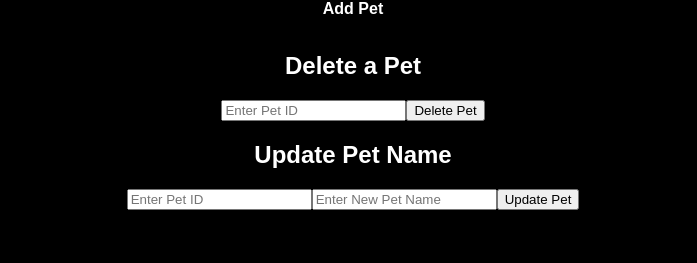
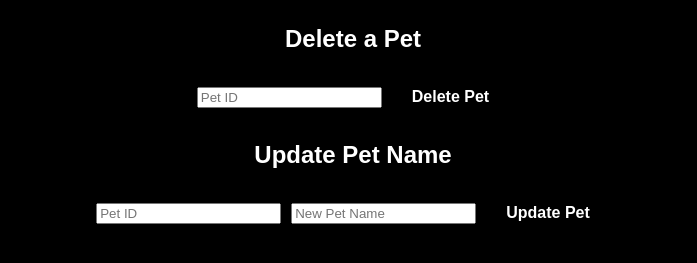
Before and after one commit to YuxuanChen7/Final-web, a React (Create React App) app in the folder front/: page /addpet in a window 1280 px wide. Shown: the part 445-708 px from the top of the page, without its empty margins (287-984 px from the left). Built offline with nearby package versions, Linux system fonts and the light colour scheme; no server answers.

Commit message:
CRUD CSS

```diff
--- a/front/src/components/AddPet/AddPet.js
+++ b/front/src/components/AddPet/AddPet.js
@@ -165,10 +165,13 @@ const AddPet = () => {
             type="text"
             value={deletePetId}
             onChange={(e) => setDeletePetId(e.target.value)}
-            placeholder="Enter Pet ID"
             required
+            placeholder="Pet ID"
+            className="input-style"
           />
-          <button type="submit">Delete Pet</button>
+          <button type="submit" className="button-style">
+            Delete Pet
+          </button>
         </form>
       </div>
       <div className="update-pet-form">
@@ -178,17 +181,21 @@ const AddPet = () => {
             type="text"
             value={updatePetId}
             onChange={(e) => setUpdatePetId(e.target.value)}
-            placeholder="Enter Pet ID"
+            placeholder="Pet ID"
             required
+            className="input-style"
           />
           <input
             type="text"
             value={newPetName}
             onChange={(e) => setNewPetName(e.target.value)}
-            placeholder="Enter New Pet Name"
+            placeholder="New Pet Name"
             required
+            className="input-style"
           />
-          <button type="submit">Update Pet</button>
+          <button type="submit" className="button-style">
+            Update Pet
+          </button>
         </form>
       </div>
     </div>
```
